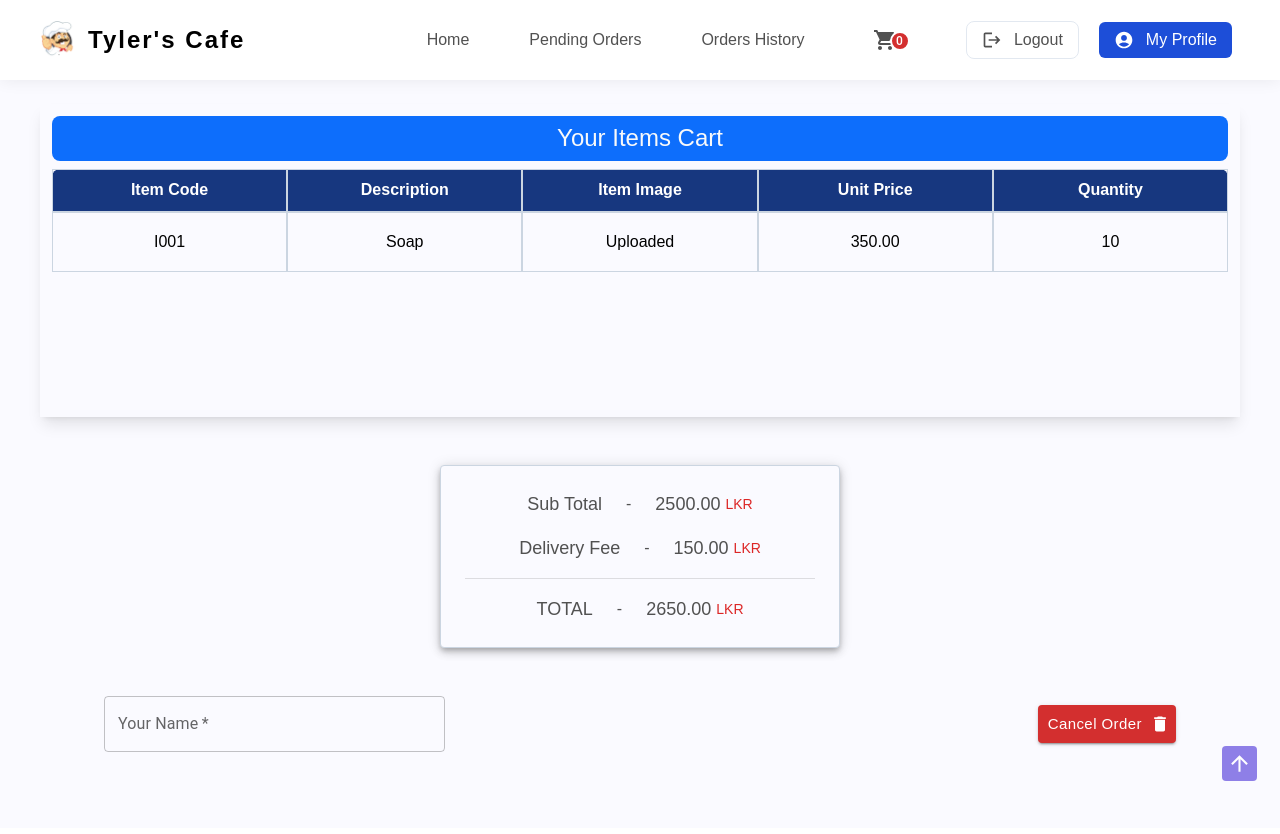
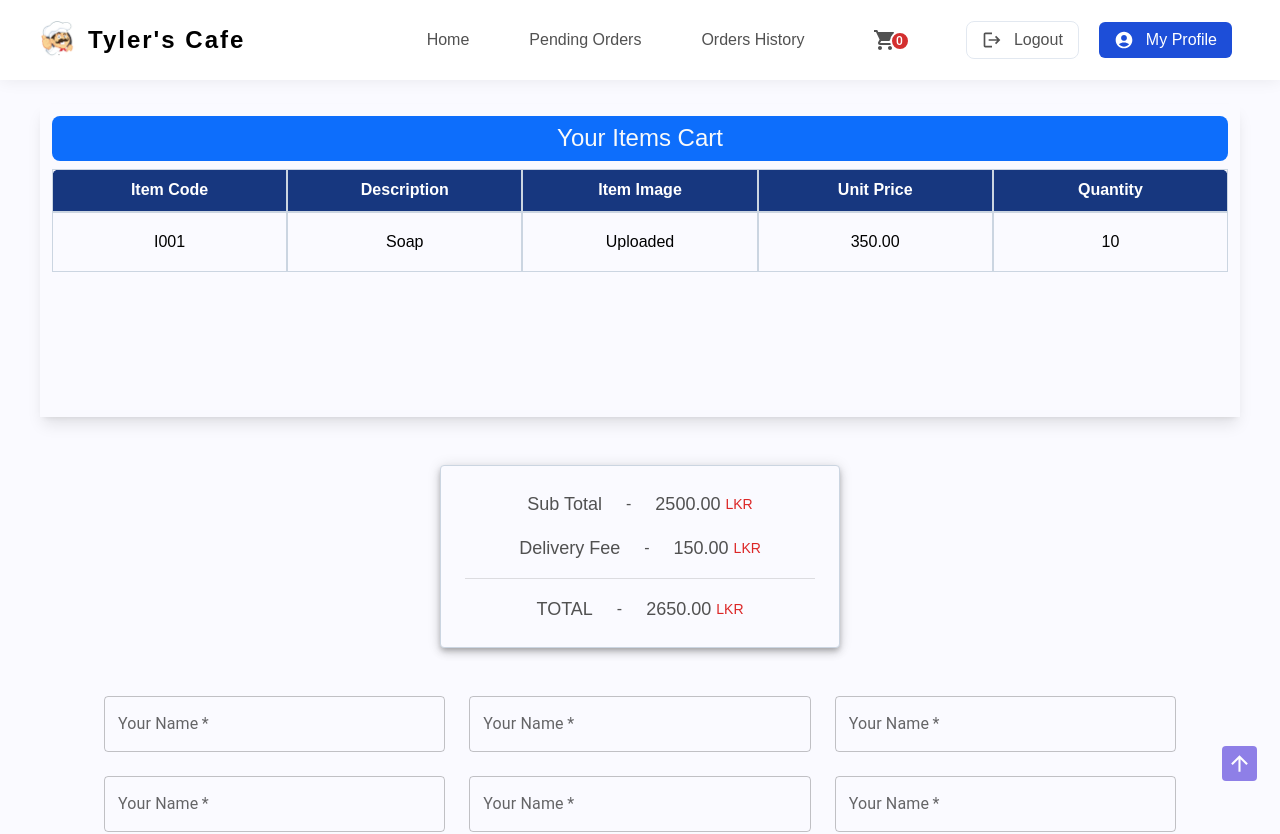
Before and after one commit to AshanSandeep06/Food-Shop-System, a React (Create React App) app in the folder frontend/: page /placeOrder in a window 1280 px wide. Shown: the top 834 px of the page. Built offline with nearby package versions, Linux system fonts and the light colour scheme.

Commit message:
Content Updated

```diff
--- a/frontend/src/pages/PlaceOrder/PlaceOrder.tsx
+++ b/frontend/src/pages/PlaceOrder/PlaceOrder.tsx
@@ -2,10 +2,10 @@ import React, { useRef, useState } from "react";
 import "../PlaceOrder/PlaceOrder.css";
 import Table from "../../components/Table/Table";
 import { Button, Paper, TextField } from "@mui/material";
-import SendIcon from "@mui/icons-material/Send";
 import Form from "../../components/Form/Form";
 import Divider from "@mui/material/Divider";
 import DeleteIcon from "@mui/icons-material/Delete";
+import SendIcon from "@mui/icons-material/Send";
 
 const PlaceOrder = () => {
   return (
@@ -85,11 +85,86 @@ const PlaceOrder = () => {
             name: "name",
             placeHolderText: "Your Name",
           },
+
+          {
+            label: "Your Name",
+            textFieldType: "text",
+            name: "name",
+            placeHolderText: "Your Name",
+          },
+
+          {
+            label: "Your Name",
+            textFieldType: "text",
+            name: "name",
+            placeHolderText: "Your Name",
+          },
+
+          {
+            label: "Your Name",
+            textFieldType: "text",
+            name: "name",
+            placeHolderText: "Your Name",
+          },
+
+          {
+            label: "Your Name",
+            textFieldType: "text",
+            name: "name",
+            placeHolderText: "Your Name",
+          },
+
+          {
+            label: "Your Name",
+            textFieldType: "text",
+            name: "name",
+            placeHolderText: "Your Name",
+          },
+
+          {
+            label: "Your Name",
+            textFieldType: "text",
+            name: "name",
+            placeHolderText: "Your Name",
+          },
+
+          {
+            label: "Your Name",
+            textFieldType: "text",
+            name: "name",
+            placeHolderText: "Your Name",
+          },
+
+          {
+            label: "Your Name",
+            textFieldType: "text",
+            name: "name",
+            placeHolderText: "Your Name",
+          },
+
+          {
+            label: "Your Name",
+            textFieldType: "text",
+            name: "name",
+            placeHolderText: "Your Name",
+          },
+
+          {
+            label: "Your Name",
+            textFieldType: "text",
+            name: "name",
+            placeHolderText: "Your Name",
+          },
         ]}
         buttonsArray={[
           {
             color: "error",
             icon: <DeleteIcon />,
+          },
+
+          {
+            color: "success",
+            icon: <SendIcon />,
           },
         ]}
       />
```
